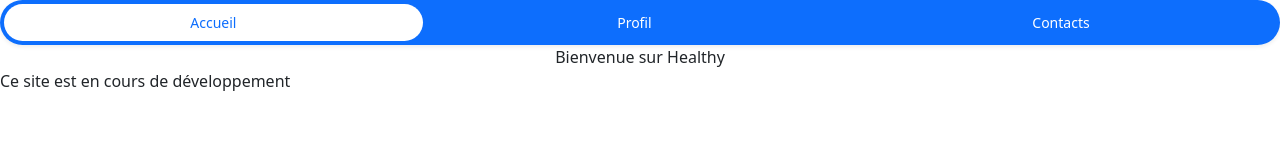
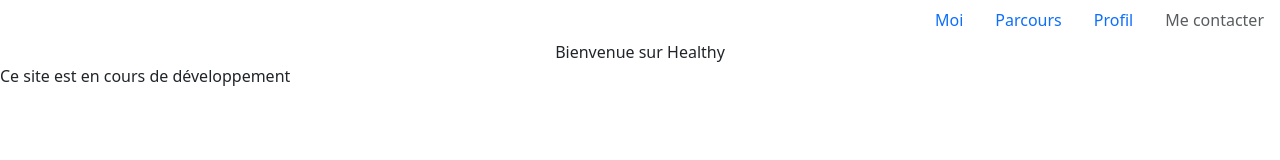
Before and after one commit to Orace-Smile/api_express_js_mongodb, a website: page index.html in a window 1280 px wide. Drawn offline with nearby package versions, Linux system fonts and the light colour scheme.

Commit message:
page web pour le test

```diff
--- a/index.html
+++ b/index.html
@@ -7,17 +7,20 @@
     <link href="https://cdn.jsdelivr.net/npm/bootstrap@5.3.0/dist/css/bootstrap.min.css" rel="stylesheet" integrity="sha384-9ndCyUaIbzAi2FUVXJi0CjmCapSmO7SnpJef0486qhLnuZ2cdeRhO02iuK6FUUVM" crossorigin="anonymous">
 </head>
 <body>
-    <ul class="nav nav-pills nav-fill gap-2 p-1 small bg-primary rounded-5 shadow-sm" id="pillNav2" role="tablist" style="--bs-nav-link-color: var(--bs-white); --bs-nav-pills-link-active-color: var(--bs-primary); --bs-nav-pills-link-active-bg: var(--bs-white);">
-        <li class="nav-item" role="presentation">
-          <button class="nav-link active rounded-5" id="home-tab2" data-bs-toggle="tab" type="button" role="tab" aria-selected="true">Accueil</button>
-        </li>
-        <li class="nav-item" role="presentation">
-          <button class="nav-link rounded-5" id="profile-tab2" data-bs-toggle="tab" type="button" role="tab" aria-selected="false">Profil</button>
-        </li>
-        <li class="nav-item" role="presentation">
-          <button class="nav-link rounded-5" id="contact-tab2" data-bs-toggle="tab" type="button" role="tab" aria-selected="false">Contacts</button>
-        </li>
-      </ul>
+  <ul class="nav justify-content-end">
+    <li class="nav-item">
+      <a class="nav-link active" aria-current="page" href="#">Moi</a>
+    </li>
+    <li class="nav-item">
+      <a class="nav-link" href="#">Parcours</a>
+    </li>
+    <li class="nav-item">
+      <a class="nav-link" href="#">Profil</a>
+    </li>
+    <li class="nav-item">
+      <a class="nav-link disabled" href="#" tabindex="-1" aria-disabled="true">Me contacter</a>
+    </li>
+  </ul>
     <Center>Bienvenue sur Healthy</Center>
     <p>Ce site est en cours de développement</p>
 </body>
```
